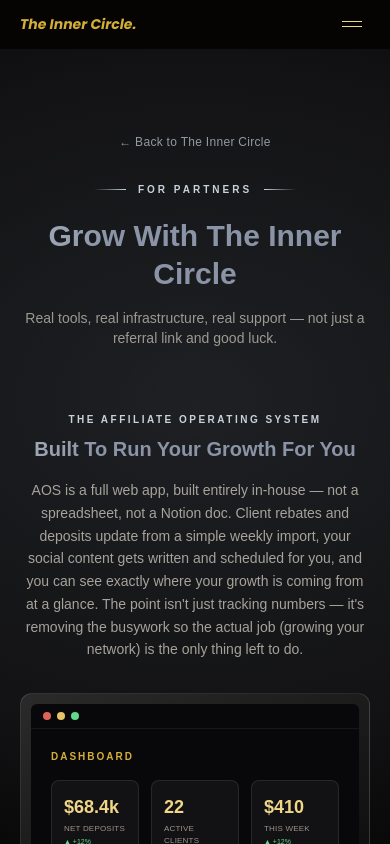
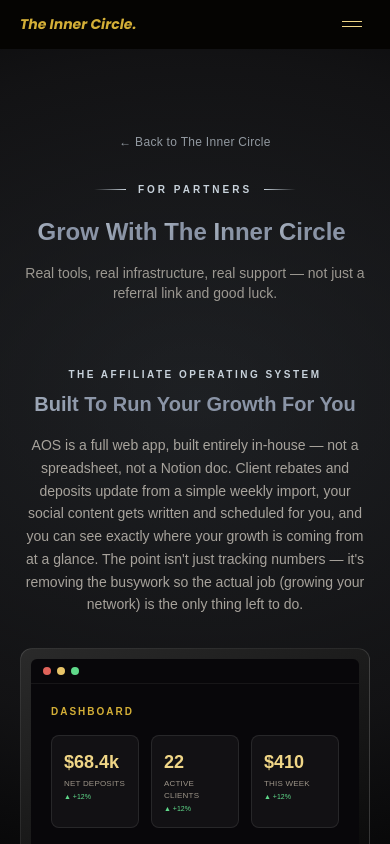
Before and after one commit to cjp-rgb/inner-circle-website, a Next.js app: page /affiliates in a window 390 px wide. Shown: the top 844 px of the page. Built offline with nearby package versions, Linux system fonts and the light colour scheme; a web font is replaced by a local one.

Commit message:
Hero: staggered word-by-word rise-in entrance animation, guaranteed one-line headline (fixed 2 real animation-conflict bugs in the process)

```diff
--- a/src/app/affiliates/page.tsx
+++ b/src/app/affiliates/page.tsx
@@ -27,17 +27,25 @@
           <a href="/" className="inline-block text-xs text-[#C8D2DB]/70 hover:text-[#E8EDF2] mb-8 tracking-wide">
             ← Back to The Inner Circle
           </a>
-          <div className="flex items-center justify-center gap-3 mb-5">
+          <div className="flex items-center justify-center gap-3 mb-5 word-rise" style={{ animationDelay: "0s" }}>
             <span className="w-8 h-px" style={{ background: "linear-gradient(90deg, transparent, #C8D2DB)" }} />
             <span className="text-[10px] md:text-xs tracking-[3px] uppercase font-bold text-[#C8D2DB]">
               For Partners
             </span>
             <span className="w-8 h-px" style={{ background: "linear-gradient(90deg, #C8D2DB, transparent)" }} />
           </div>
-          <h1 className="shimmer-text text-3xl md:text-5xl font-bold mb-4 leading-tight">
-            Grow With The Inner Circle
+          <h1 className="text-2xl sm:text-3xl md:text-5xl font-bold mb-4 leading-tight whitespace-nowrap">
+            {"Grow With The Inner Circle".split(" ").map((word, i) => (
+              <span
+                key={word + i}
+                className="inline-block word-rise"
+                style={{ animationDelay: `${0.12 + i * 0.07}s`, marginRight: "0.28em" }}
+              >
+                <span className="shimmer-text inline-block">{word}</span>
+              </span>
+            ))}
           </h1>
-          <p className="text-sm md:text-base text-foreground/60 max-w-lg mx-auto">
+          <p className="text-sm md:text-base text-foreground/60 max-w-lg mx-auto word-rise" style={{ animationDelay: "0.65s" }}>
             Real tools, real infrastructure, real support — not just a
             referral link and good luck.
           </p>
@@ -184,6 +192,14 @@
           from { opacity: 0; transform: translateY(4px); }
           to { opacity: 1; transform: translateY(0); }
         }
+        .word-rise {
+          opacity: 0;
+          animation: wordRise 0.6s cubic-bezier(0.22,1,0.36,1) forwards;
+        }
+        @keyframes wordRise {
+          from { opacity: 0; transform: translateY(22px); }
+          to { opacity: 1; transform: translateY(0); }
+        }
       `}</style>
     </main>
   );
```
